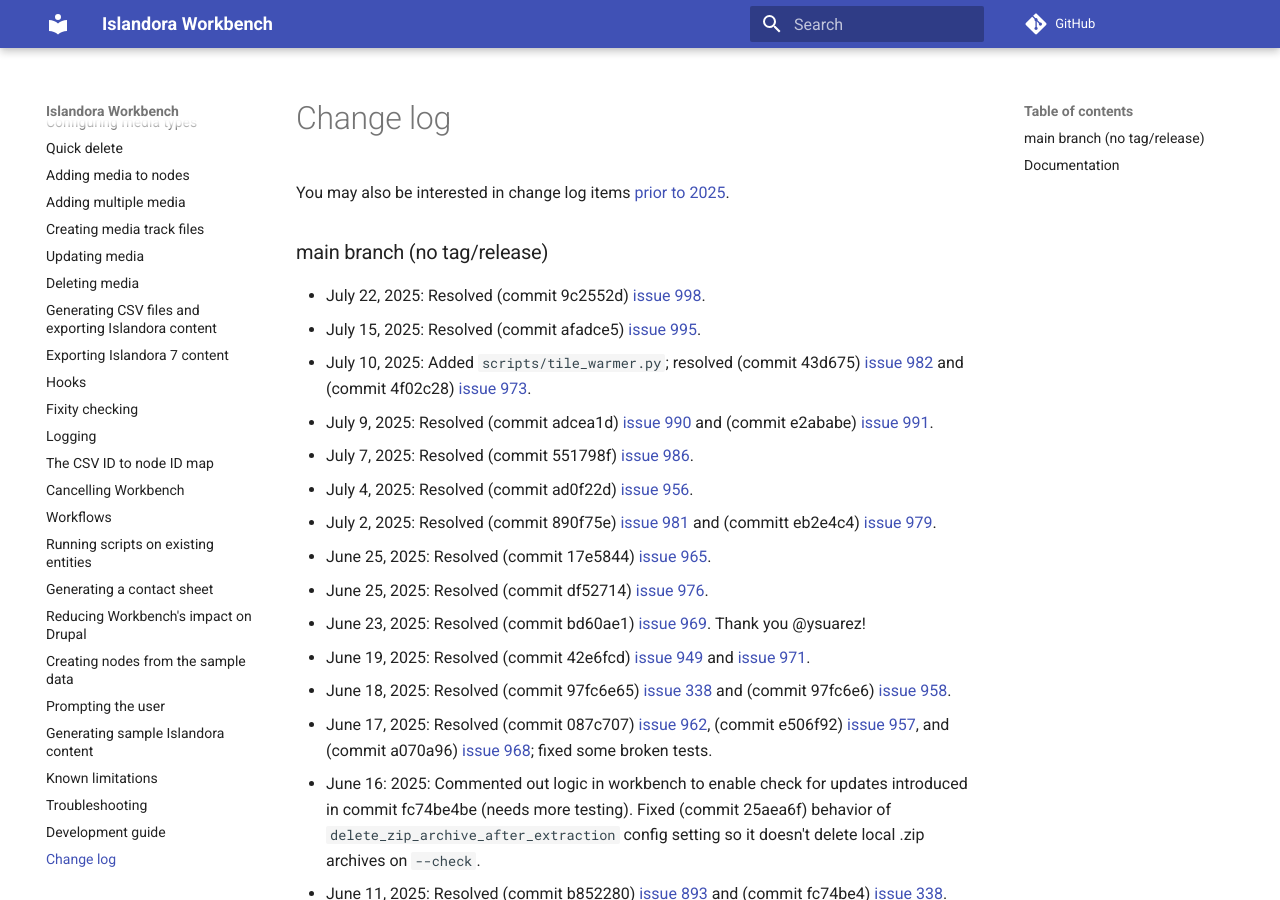
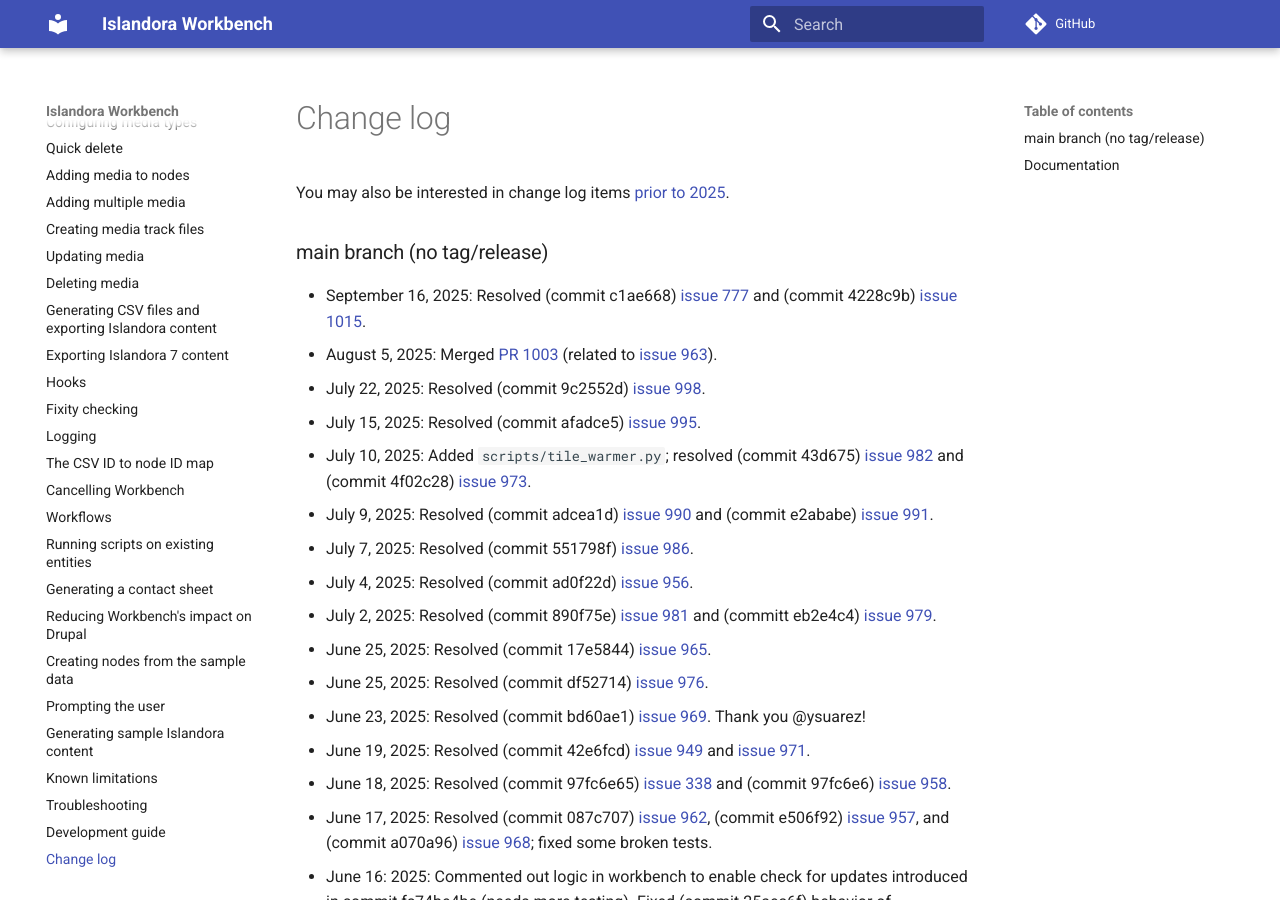
Before and after one commit to mjordan/islandora_workbench_docs, an MkDocs documentation site: the page built from docs/changelog.md, in a window 1280 px wide and 900 px high. Built offline with MkDocs 1.6.1 and Material for MkDocs 9.7.7, drawn with Linux system fonts in a browser that asks for light colours; comment, search, counter and statistics services are not loaded; some of the changed text lies outside the part shown.

Commit message:
Updated the configuration page to include the keep_filename_parent_directory setting, and changelog.

```diff
--- a/docs/changelog.md
+++ b/docs/changelog.md
@@ -2,6 +2,8 @@
 
 ### main branch (no tag/release)
 
+* September 16, 2025: Resolved (commit c1ae668) [issue 777](https://github.com/mjordan/islandora_workbench/issues/777) and (commit 4228c9b) [issue 1015](https://github.com/mjordan/islandora_workbench/issues/1015).
+* August 5, 2025: Merged [PR 1003](https://github.com/mjordan/islandora_workbench/pull/1003) (related to [issue 963](https://github.com/mjordan/islandora_workbench/issues/963)).
 * July 22, 2025: Resolved (commit 9c2552d) [issue 998](https://github.com/mjordan/islandora_workbench/issues/998).
 * July 15, 2025: Resolved (commit afadce5) [issue 995](https://github.com/mjordan/islandora_workbench/issues/995).
 * July 10, 2025: Added `scripts/tile_warmer.py`; resolved (commit 43d675) [issue 982](https://github.com/mjordan/islandora_workbench/issues/982) and (commit 4f02c28) [issue 973](https://github.com/mjordan/islandora_workbench/issues/973).
@@ -50,6 +52,7 @@
 
 ### Documentation
 
+* September 16, 2025: Updated the "[Configuration](/islandora_workbench_docs/configuration/#media-settings)" page to add the new `keep_filename_parent_directory` config setting.
 * July 31, 2025: Updated the "[The CSV ID to node ID map](/islandora_workbench_docs/csv_id_to_node_id_map/#host-values-in-the-map)" page to clarify when you should use the  `csv_id_to_node_id_map_allowed_hosts` config setting.
 * July 22, 2025: Updated the "[Development guide](/islandora_workbench_docs/development_guide/#islandora-workbench-integration-drupal-module)" to describe when to modify `check_integration_module_version()`.
 * July 16, 2025: Broke out the "Password management" section of "[Requirements and installation](/islandora_workbench_docs/installation/)" out into a separate page, "[User management](/islandora_workbench_docs/user_management/)".
```
Also changed, not shown: docs/configuration.md (+2 -1 lines).
